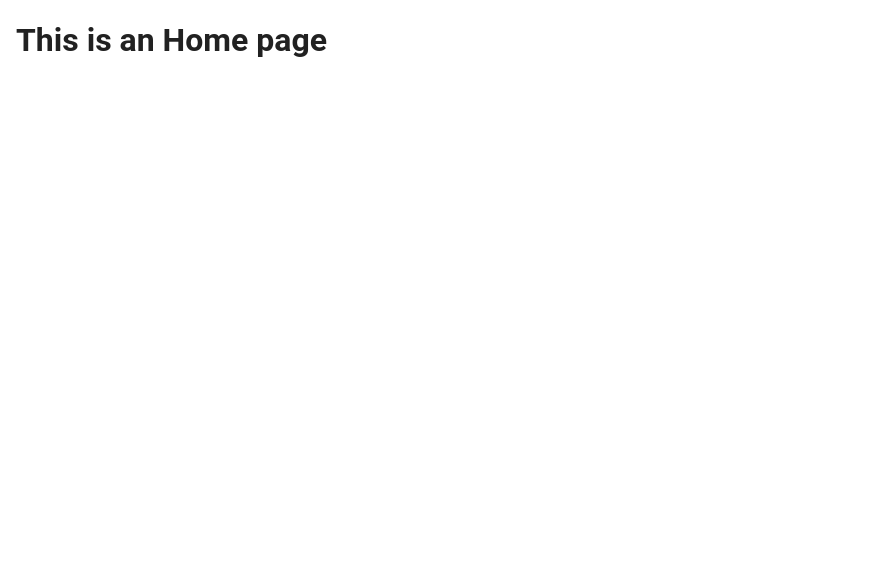
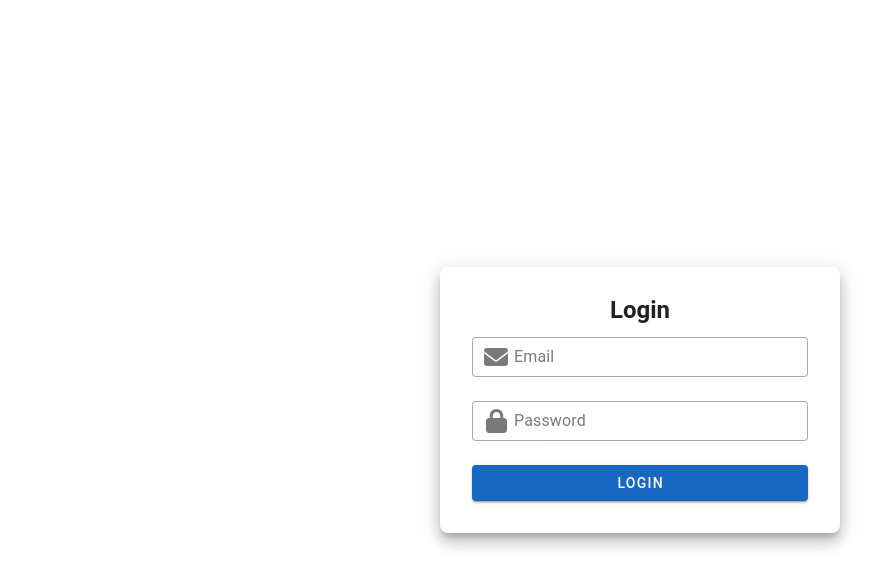
Before and after one commit to kanishka1g/korder, a Vue app: page / in a window 1280 px wide. Shown: the top 588 px of the page, without its empty margins (0-895 px from the left). Built offline with nearby package versions, Linux system fonts and the light colour scheme.

Commit message:
basic login page

```diff
--- a/package.json
+++ b/package.json
@@ -43,6 +43,7 @@
 		"prettier": "^3.4.2",
 		"vite": "^6.0.11",
 		"vite-plugin-vue-devtools": "^7.7.0",
-    "vitest": "^3.0.2"
+		"vitest": "^3.0.2",
+		"sass": "^1.81.0"
 	}
 }
--- a/src/views/Home.vue
+++ b/src/views/Home.vue
@@ -1,5 +1,83 @@
 <template>
-	<VContainer class="about" fluid>
-		<h1>This is an Home page</h1>
+	<VContainer class="fill-height d-flex justify-center align-center">
+	  <VCard class="w-100 pa-4" elevation="10" max-width="400" rounded="lg">
+		<VCardTitle class="text-center text-h5 font-weight-bold">Login</VCardTitle>
+		<VCardText>
+		  <VForm @submit.prevent="handleLogin">
+			<VRow>
+			  <VCol>
+				  <VTextField
+				  v-model="email"
+				  label="Email"
+				  type="email"
+				  variant="outlined"
+				  required
+				  prepend-inner-icon="fa-solid fa-envelope"
+				  />
+				</VCol>
+			</VRow>
+			<VRow>
+				<VCol>
+				  <VTextField
+				  v-model="password"
+				  label="Password"
+				  type="password"
+				  variant="outlined"
+				  required
+				  prepend-inner-icon="fa-solid fa-lock"
+				  />
+				</VCol>
+			</VRow>
+			<VRow>
+				<VCol>
+				  <VBtn
+				  type="submit"
+				  color="primary"
+				  block
+				  :loading="loading"
+				  >
+				  Login
+				</VBtn>
+			</VCol>
+		</VRow>
+		  </VForm>
+		</VCardText>
+	  </VCard>
 	</VContainer>
-</template>
+  </template>
+
+  <script setup>
+  import { ref } from 'vue';
+  import { useRouter } from 'vue-router';
+
+  const email = ref(null);
+  const password = ref(null);
+  const loading = ref(false);
+  const router = useRouter();
+
+  const handleLogin = async () => {
+
+	if (email.value !== 'test@test.com' || password.value !== 'test') {
+	  return;
+	}
+
+	loading.value = true;
+	setTimeout(() => {
+	  loading.value = false;
+	  router.push('/dashboard');
+	}, 1500);
+  };
+
+  const goToRegister = () => {
+	router.push('/register');
+  };
+  </script>
+
+  <style scoped lang="scss">
+  .login-card {
+	width: 100%;
+	max-width: 400px;
+	padding: 24px;
+	border-radius: 12px;
+  }
+  </style>
```
Also changed, not shown: 1 other file (tests, documents, lock files or other folders). Lines whose indentation alone changed are shown as unchanged.
